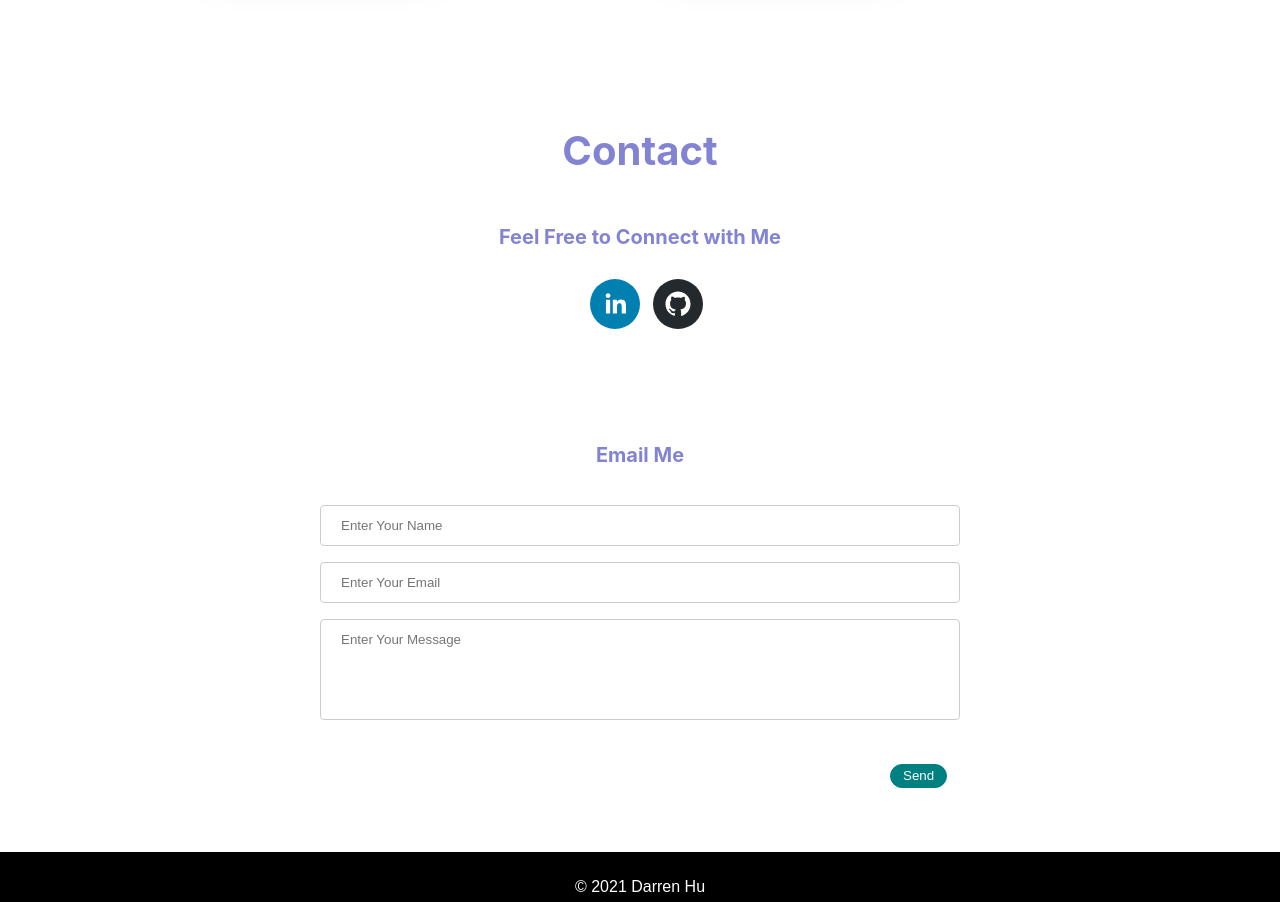
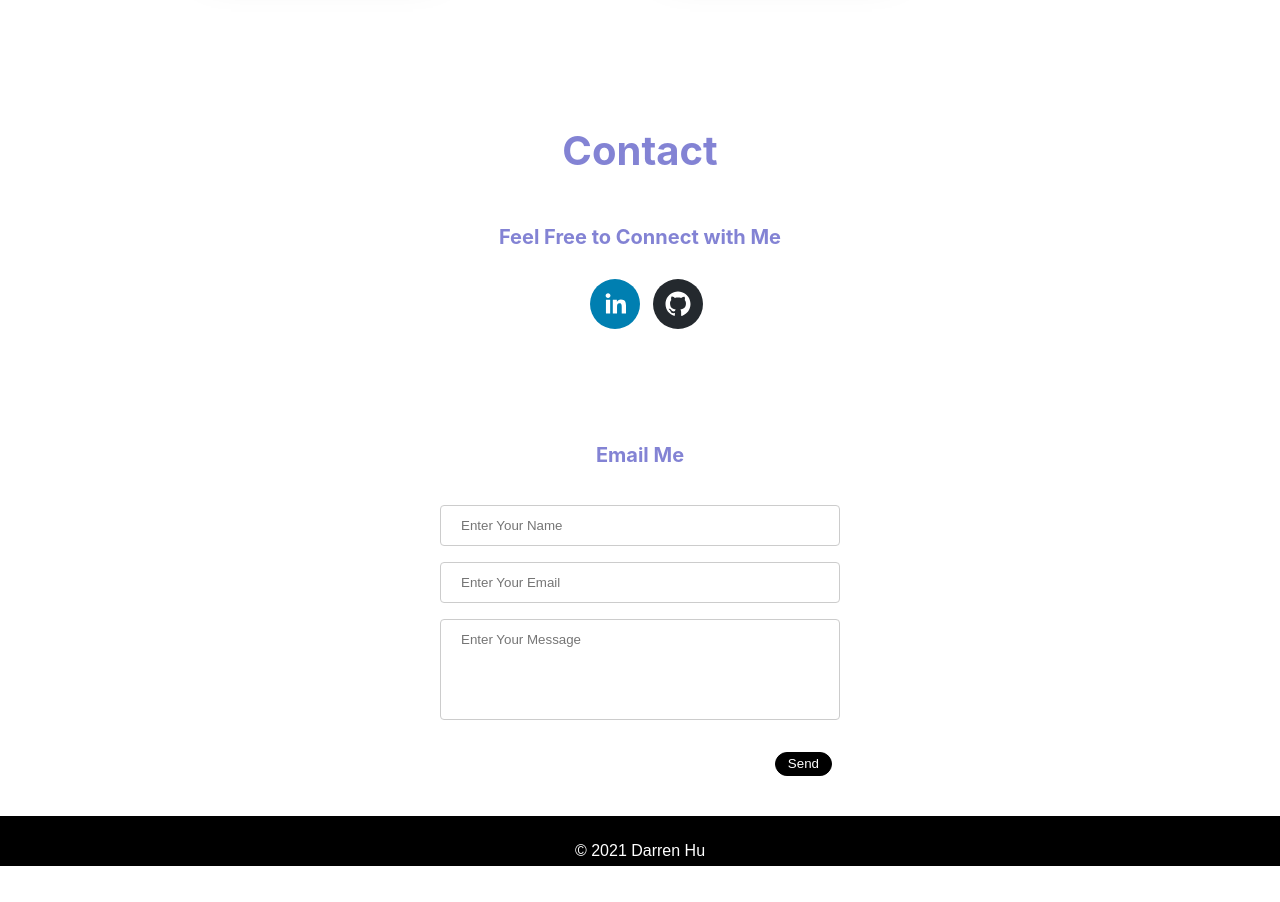
Before and after one commit to HuDarren/Cinema, a React (Create React App) app: page /home in a window 1280 px wide. Shown: the part 4280-5182 px from the top of the page. After the commit the page ends 5146 px from the top, so only its background shows below. Built offline with nearby package versions, Linux system fonts and the light colour scheme; no server answers.

Commit message:
update contact component/css

```diff
--- a/src/Contact/contact.css
+++ b/src/Contact/contact.css
@@ -1,9 +1,12 @@
 .message-container {
   display: flex;
   flex-direction: column;
-  margin-left: 25%;
-  margin-right: 25%;
   margin-top: 5%;
+  align-items: center;
+}
+
+.message-content {
+  width: 400px;
 }
 
 .message-input {
@@ -48,8 +51,8 @@
   outline: 0;
   border-radius: 20px !important;
   color: #fff;
-  background-color: teal;
-  border-color: teal;
+  background-color: black;
+  border-color: black;
   padding: 0.1em 0.9em;
   margin-right: 2%;
   margin-bottom: 10%;
--- a/src/Contact/contact.js
+++ b/src/Contact/contact.js
@@ -29,7 +29,7 @@ function Contact() {
   }
 
   return (
-    <div>
+    <div id="contact">
       <div className="project-title">Contact</div>
       <div className="contact-text">Feel Free to Connect with Me</div>
 
@@ -43,7 +43,8 @@ function Contact() {
           url="https://github.com/HuDarren"
         />
       </div>
-      <form className="message-container" onSubmit={handleSubmit}>
+      <div className="message-container">
+        <form className="message-content" onSubmit={handleSubmit}>
           <div className="contact-text">Email Me</div>
           <div>
             <input
@@ -83,6 +84,7 @@ function Contact() {
           </div>
         </form>
       </div>
+    </div>
   );
 }
 
```
Lines whose indentation alone changed are shown as unchanged.
